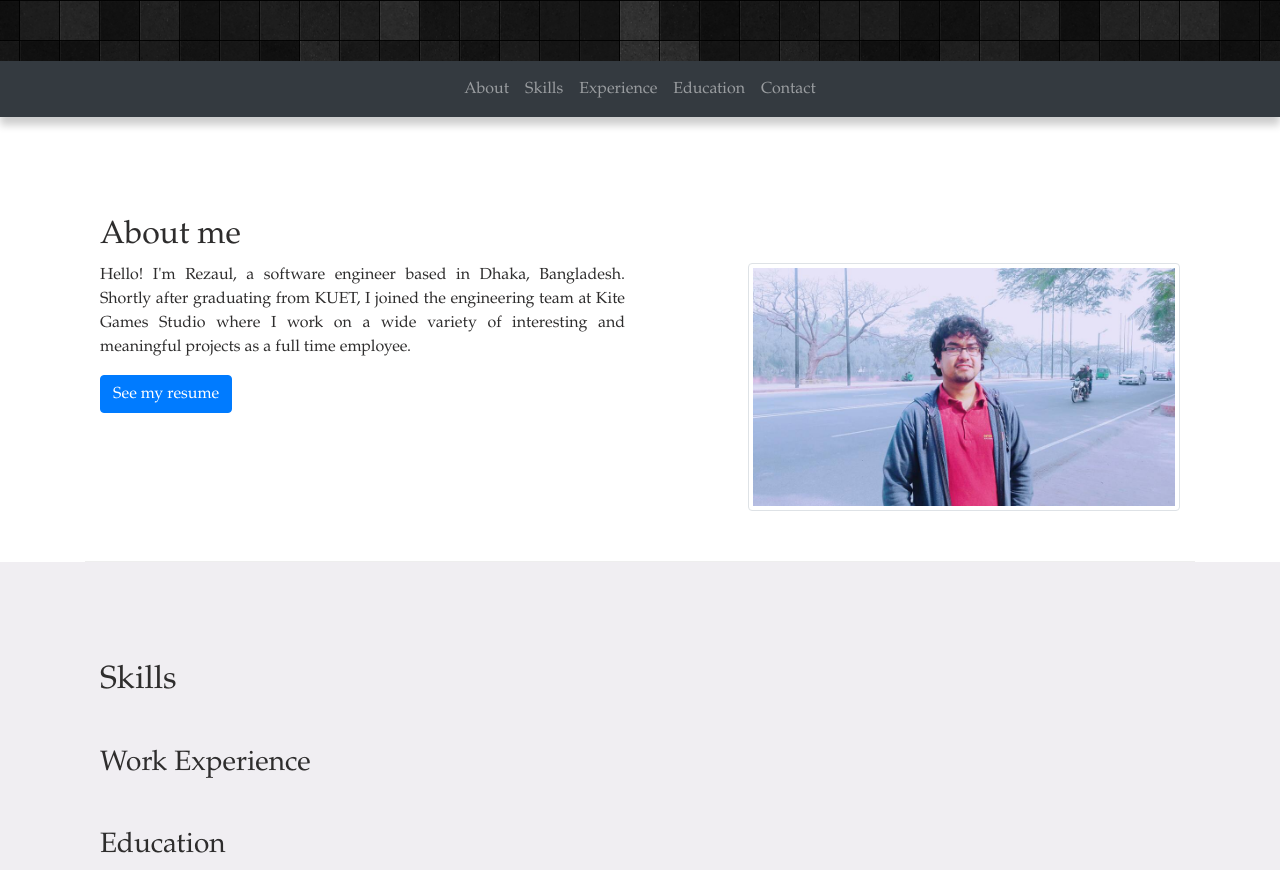
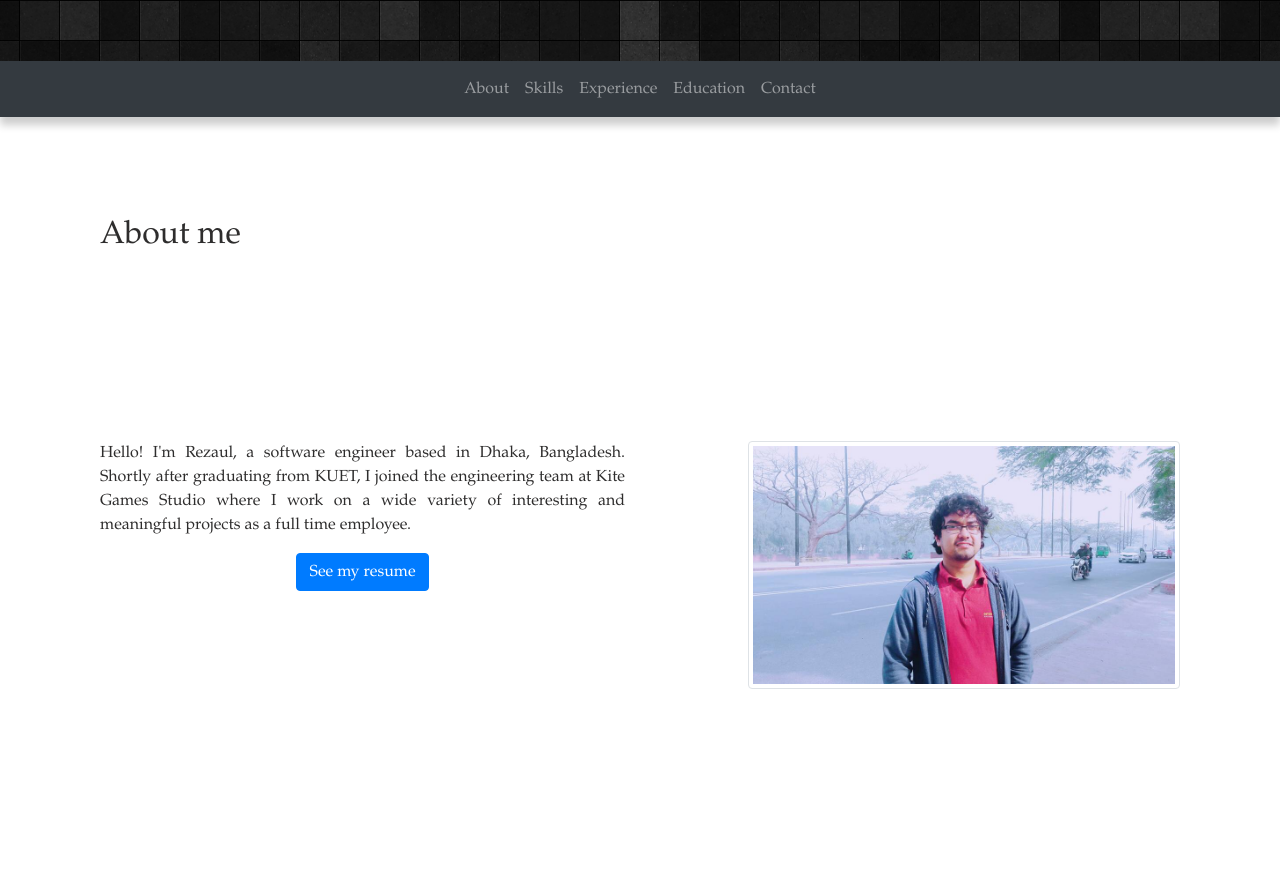
Before and after one commit to rezaulhsagar/rezaul, a website: page index.html in a window 1280 px wide. Shown: the part 739-1609 px from the top of the page. Drawn offline with nearby package versions, Linux system fonts and the light colour scheme.

Commit message:
centering btn

```diff
--- a/css_folder/styles.css
+++ b/css_folder/styles.css
@@ -26,6 +26,6 @@ header{
 .row-content{
     margin: 0px auto;
     padding: 100px 0px 50px 0px;
-    border-bottom: 1px ridge;
-    min-height: 400px;
+    /* border-bottom: 1px ridge; */
+    min-height: 100vh;
 }
--- a/index.html
+++ b/index.html
@@ -65,7 +65,9 @@
 Shortly after graduating from KUET, I joined the engineering team at Kite Games Studio where I work on a wide variety of interesting and meaningful projects as a full time employee.
 
                </p>
-               <a class="btn btn-primary btn-md text-center" href='resume.pdf' target='_blank'>See my resume</a>
+               <div class="col-12 text-center">
+                    <a class="btn btn-primary btn-md" href='resume.pdf' target='_blank'>See my resume</a>
+               </div>
             </div>
             <div class="col-md-1"></div>
             <div class="col-12 col-md-5">
@@ -135,7 +137,7 @@ Shortly after graduating from KUET, I joined the engineering team at Kite Games
       </div>
       <!-- Contact portion ---------------------------------- -->
       <div class="container" id="contact">
-         <div class="row">
+         <div class="row row-content">
             <div class="col-12">
                <h2>Get in Touch</h2>
             </div>
```
